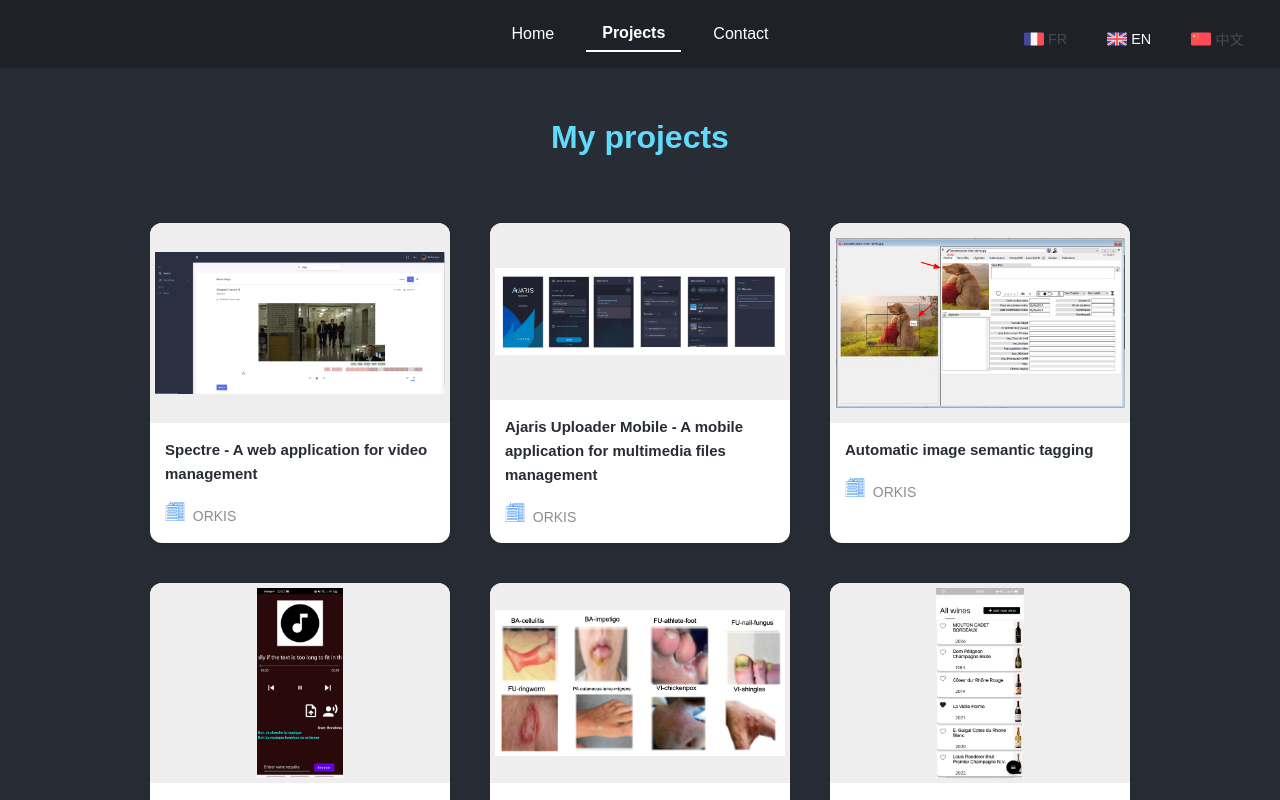
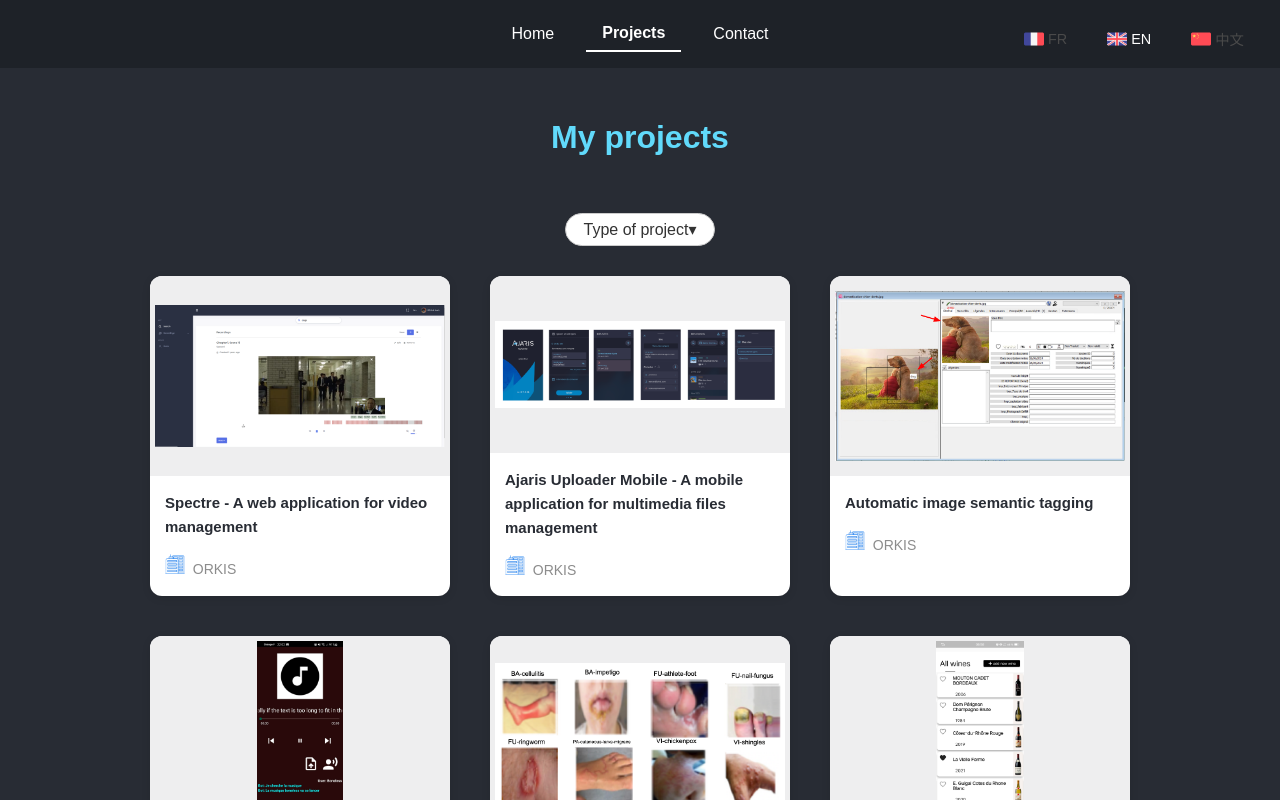
Before and after one commit to Luo-Ying/Portofolio, a React (Create React App) app: page / in a window 1280 px wide. Both pictures are taken after a click on the button "Projects". Shown: the top 800 px of the page. Built offline with nearby package versions, Linux system fonts and the light colour scheme.

Commit message:
Add filter functioono for the different project type

```diff
--- a/src/App.css
+++ b/src/App.css
@@ -677,14 +677,6 @@ body {
   margin-bottom: 50px;
 }
 
-.projects-grid {
-  display: flex;
-  flex-wrap: wrap;
-  /* justify-content: space-between; */
-  margin: 20px;
-  gap: 20px;
-  justify-content: center;
-}
 
 .contact-container {
   width: 100%;
--- /dev/null
+++ b/src/components/filterDropdown.js
@@ -0,0 +1,79 @@
+import '../styles/FilterDropdown.css';
+
+import React, { useState, useEffect, useRef } from 'react';
+
+const FilterDropdown = ({ title, options, onApplyFilters, nbProjects }) => {
+    const [isOpen, setIsOpen] = useState(false);
+    const [selectedOptions, setSelectedOptions] = useState([]);
+    const dropdownRef = useRef(null);
+
+    useEffect(() => {
+        const handleClickOutside = (event) => {
+            if (dropdownRef.current && !dropdownRef.current.contains(event.target)) {
+                setIsOpen(false);
+            }
+        };
+
+        document.addEventListener('mousedown', handleClickOutside);
+        return () => {
+            document.removeEventListener('mousedown', handleClickOutside);
+        };
+    }, []);
+
+    const toggleDropdown = () => {
+        setIsOpen(!isOpen);
+    };
+
+    const handleCheckboxChange = (option) => {
+        if (selectedOptions.includes(option)) {
+            setSelectedOptions(selectedOptions.filter(item => item !== option));
+        } else {
+            setSelectedOptions([...selectedOptions, option]);
+        }
+    };
+
+    const handleApply = () => {
+        onApplyFilters(selectedOptions);
+        setIsOpen(false);
+    };
+
+    const handleCancel = () => {
+        setIsOpen(false);
+    };
+
+    return (
+        <div className="filter-dropdown-container" ref={dropdownRef}>
+            <button className={`dropdown-btn-dedfault ${selectedOptions.length > 0 ? 'dropdown-btn-applied' : ''}`} onClick={toggleDropdown}>
+                {title}
+                <span className="arrow">&#9662;</span>
+            </button>
+
+            {isOpen && (
+                <div className="dropdown-menu">
+                    <div className="options-container">
+                        {options.map((option, index) => (
+                            <div key={index} className="checkbox-option">
+                                <label className="checkbox-label" onClick={() => handleCheckboxChange(option)}>
+                                    <div className={`custom-checkbox ${selectedOptions.includes(option) ? 'checked' : ''}`}>
+                                        {selectedOptions.includes(option) && <span className="checkmark">✓</span>}
+                                    </div>
+                                    <span>{option}</span>
+                                </label>
+                            </div>
+                        ))}
+                    </div>
+
+                    <div className="dropdown-footer">
+                        <button className="cancel-btn" onClick={handleCancel}>Annuler</button>
+                        <button className="apply-btn" onClick={handleApply}>
+                            {/* TODO: Afficher {selectedOptions.length > 0 ? `${selectedOptions.length}+` : `${nbProjects}`} résultats */}
+                            Afficher
+                        </button>
+                    </div>
+                </div>
+            )}
+        </div>
+    );
+};
+
+export default FilterDropdown;
--- a/src/components/projectsSection.js
+++ b/src/components/projectsSection.js
@@ -16,11 +16,11 @@ const ProjectsSection = ({ showProjectDetails, goProjectsPage }) => {
     // TODO: build projects list and add onclick event to project card
 
     const projectsList = [
-        ...projects.professional,
+        ...projects.professional.projects,
         // currentLanguage.projectsSection.projects.universityProjects[0],
         // currentLanguage.projectsSection.projects.universityProjects[1],
         // currentLanguage.projectsSection.projects.universityProjects[2],
-        projects.personal[0],
+        projects.personal.projects[0],
         // currentLanguage.projectsSection.projects.personalProjects[1]
     ]
 
--- a/src/pages/projectsPage.js
+++ b/src/pages/projectsPage.js
@@ -1,31 +1,94 @@
+import '../styles/projectsPage.css';
+
 import { useState, useEffect } from 'react';
 
 import { currentLanguage } from '../utils/globalVars';
 import { projects } from '../utils/projectsData';
 import ProjectCard from '../components/projectCard';
 import ProjectDetailsPage from '../components/projectDetails';
+import FilterDropdown from '../components/filterDropdown';
+
 const ProjectsPage = ({ projectSelectedToDisplay, setProjectSelectedToDisplay }) => {
 
+  const [projectsList, setProjectsList] = useState([]);
+  //TODO: add the filter options with the technologies and the functions for the projects
 
-  const [projectsList, setProjectsList] = useState([]);
-
+  const [typeProjectFilterOptions, setTypeProjectFilterOptions] = useState([]);
+  const [typeProjectFilterOptionsSelected, setTypeProjectFilterOptionsSelected] = useState([])
 
   useEffect(() => {
     setProjectsList(
       [
-        ...projects.professional,
-        ...projects.personal,
-        ...projects.university,
+        ...projects.professional.projects,
+        ...projects.personal.projects,
+        ...projects.university.projects,
       ]
     );
+
+    setTypeProjectFilterOptions(
+      [
+        projects.professional.type,
+        projects.personal.type,
+        projects.university.type,
+      ]
+    );
+
   }, []);
 
 
+
+  const handleApplyTypeProjectFilters = (selectedOptions) => {
+
+    console.log("selectedOptions", selectedOptions);
+    setTypeProjectFilterOptionsSelected(selectedOptions);
+    setProjectsList(
+      [
+        ...projects.professional.projects,
+        ...projects.personal.projects,
+        ...projects.university.projects,
+      ].filter(project => {
+        if (selectedOptions.length === 0) {
+          return true;
+        }
+
+        if (selectedOptions.includes(projects.professional.type) &&
+          projects.professional.projects.includes(project)) {
+          return true;
+        }
+
+        if (selectedOptions.includes(projects.personal.type) &&
+          projects.personal.projects.includes(project)) {
+          return true;
+        }
+
+        if (selectedOptions.includes(projects.university.type) &&
+          projects.university.projects.includes(project)) {
+          return true;
+        }
+
+        return false;
+      })
+    );
+  }
 
   return (
     <div>
       <div className="projects-title">
         <h1>{currentLanguage.projectPageTitle}</h1>
+      </div>
+
+      <div className="filter-button-container">
+        <FilterDropdown
+          title={
+            typeProjectFilterOptionsSelected.length > 0
+              ? `Type of project - ${typeProjectFilterOptionsSelected.length}`
+              : "Type of project"
+          }
+          options={typeProjectFilterOptions}
+          selectedOptions={typeProjectFilterOptionsSelected}
+          nbProjects={projectsList.length}
+          onApplyFilters={handleApplyTypeProjectFilters}
+        />
       </div>
 
       <div className="projects-grid" >
--- /dev/null
+++ b/src/styles/FilterDropdown.css
@@ -0,0 +1,116 @@
+.filter-dropdown-container {
+    position: relative;
+    display: inline-block;
+}
+
+.dropdown-btn-dedfault {
+    border: 1px solid #ccc;
+    background: #fff;
+    color: #333;
+}
+
+.dropdown-btn-applied {
+    border: 1px solid #6a6969;
+    background: #6a6969;
+    color: #ccc;
+}
+
+.dropdown-btn-dedfault,
+.dropdown-btn-applied {
+    border-radius: 25px;
+    padding: 6px 18px;
+    font-size: 16px;
+    cursor: pointer;
+    display: inline-flex;
+    align-items: center;
+    box-shadow: none;
+    font-weight: 500;
+    min-width: 120px;
+    justify-content: space-between;
+}
+
+.dropdown-btn .arrow {
+    margin-left: 8px;
+    font-size: 12px;
+}
+
+.dropdown-menu {
+    position: absolute;
+    top: 100%;
+    left: 0;
+    margin-top: 5px;
+    background: white;
+    border: 1px solid #eee;
+    border-radius: 4px;
+    box-shadow: 0 2px 10px rgba(0, 0, 0, 0.1);
+    width: 300px;
+    z-index: 1000;
+}
+
+.options-container {
+    max-height: 250px;
+    overflow-y: auto;
+    padding: 10px 15px;
+}
+
+.checkbox-option {
+    margin: 10px 0;
+}
+
+.checkbox-label {
+    display: flex;
+    align-items: center;
+    cursor: pointer;
+    font-size: 16px;
+    color: #444;
+}
+
+.custom-checkbox {
+    width: 20px;
+    height: 20px;
+    border: 1px solid #ccc;
+    border-radius: 4px;
+    margin-right: 10px;
+    display: flex;
+    align-items: center;
+    justify-content: center;
+    background-color: white;
+}
+
+.custom-checkbox.checked {
+    background-color: #0078d4;
+    border-color: #0078d4;
+}
+
+.checkmark {
+    color: white;
+    font-size: 14px;
+    font-weight: bold;
+}
+
+.dropdown-footer {
+    display: flex;
+    justify-content: space-between;
+    padding: 12px 15px;
+    border-top: 1px solid #eee;
+}
+
+.cancel-btn {
+    background: transparent;
+    border: none;
+    color: #333;
+    cursor: pointer;
+    font-size: 14px;
+    padding: 8px 12px;
+}
+
+.apply-btn {
+    background-color: #0078d4;
+    color: white;
+    border: none;
+    border-radius: 20px;
+    padding: 8px 16px;
+    cursor: pointer;
+    font-size: 14px;
+    font-weight: 500;
+}
--- /dev/null
+++ b/src/styles/projectsPage.css
@@ -0,0 +1,34 @@
+.projects-grid {
+    display: flex;
+    flex-wrap: wrap;
+    /* justify-content: space-between; */
+    margin: 20px;
+    gap: 20px;
+    justify-content: center;
+}
+
+.filter-button-container {
+    display: flex;
+    justify-content: center;
+    gap: 20px;
+}
+
+
+
+.dropdown-btn {
+    border: 1px solid #ccc;
+    border-radius: 25px;
+    padding: 6px 18px;
+    background: #fff;
+    font-size: 18px;
+    color: #222;
+    cursor: pointer;
+    display: inline-flex;
+    align-items: center;
+    box-shadow: none;
+}
+
+.dropdown-btn .arrow {
+    margin-left: 8px;
+    font-size: 14px;
+}
--- a/src/utils/projectsData.js
+++ b/src/utils/projectsData.js
@@ -8,23 +8,33 @@ import { Tetravex } from "./data/projects/university/tetravex";
 import { FrancePublicMarket } from "./data/projects/university/francePublicMarket";
 import { DecisionAid } from "./data/projects/university/decisionAid";
 import { CharacterGraphBuilder } from "./data/projects/university/characterGraphBuilder";
+
 export const projects = {
-    professional: [
+    professional: {
+        type: 'Professionnel',
+        projects: [
             Spectre,
             AjarisUploaderMobile,
             ObjectDetection,
         ],
-    personal: [
+    },
+    personal: {
+        type: 'Personnel',
+        projects: [
             CloneSportify,
             MedicalImageRecognition,
         ],
-    university: [
+    },
+    university: {
+        type: 'Universitaire',
+        projects: [
             ShazamDuVin,
             Tetravex,
             FrancePublicMarket,
             DecisionAid,
             CharacterGraphBuilder,
         ],
+    },
 };
 
 export default projects;
```
Lines whose indentation alone changed are shown as unchanged.
